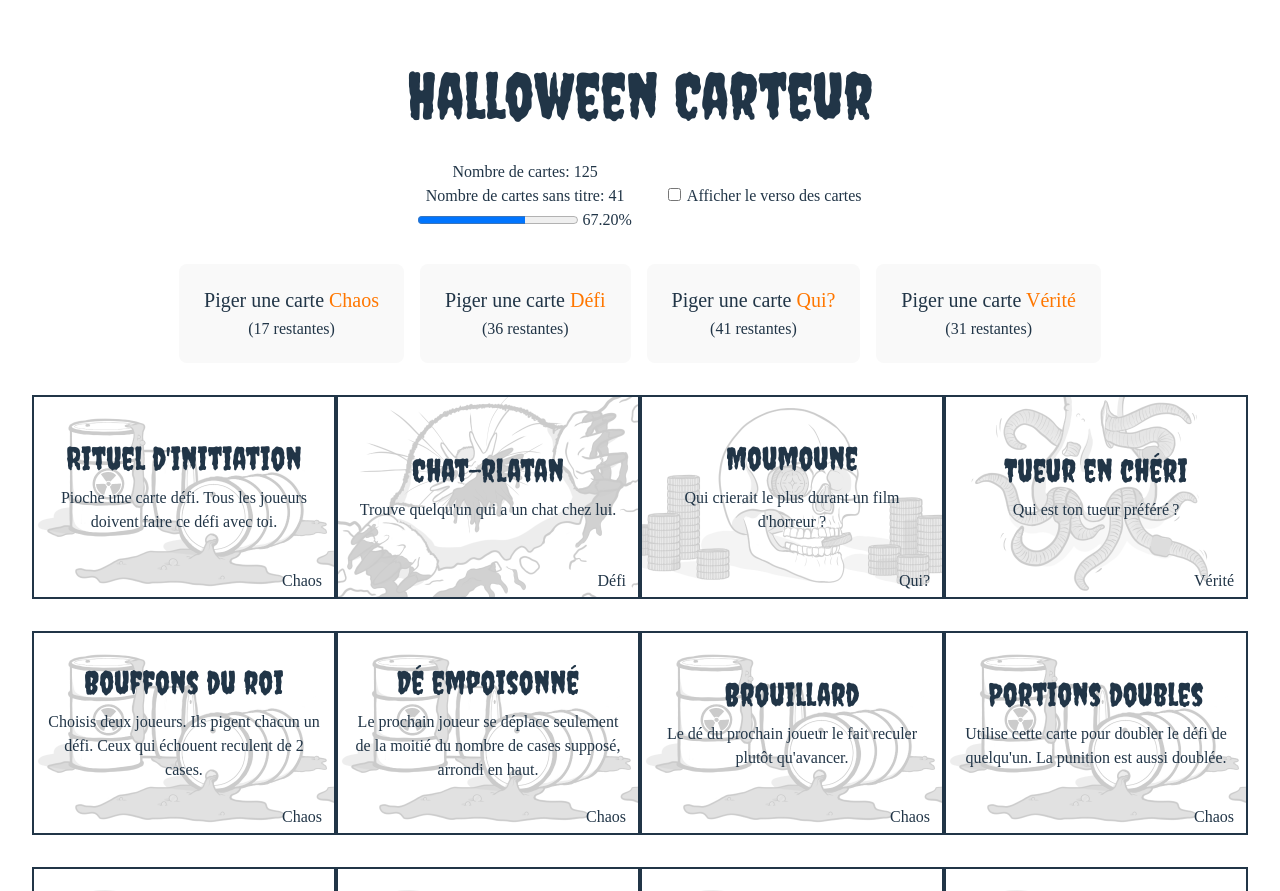
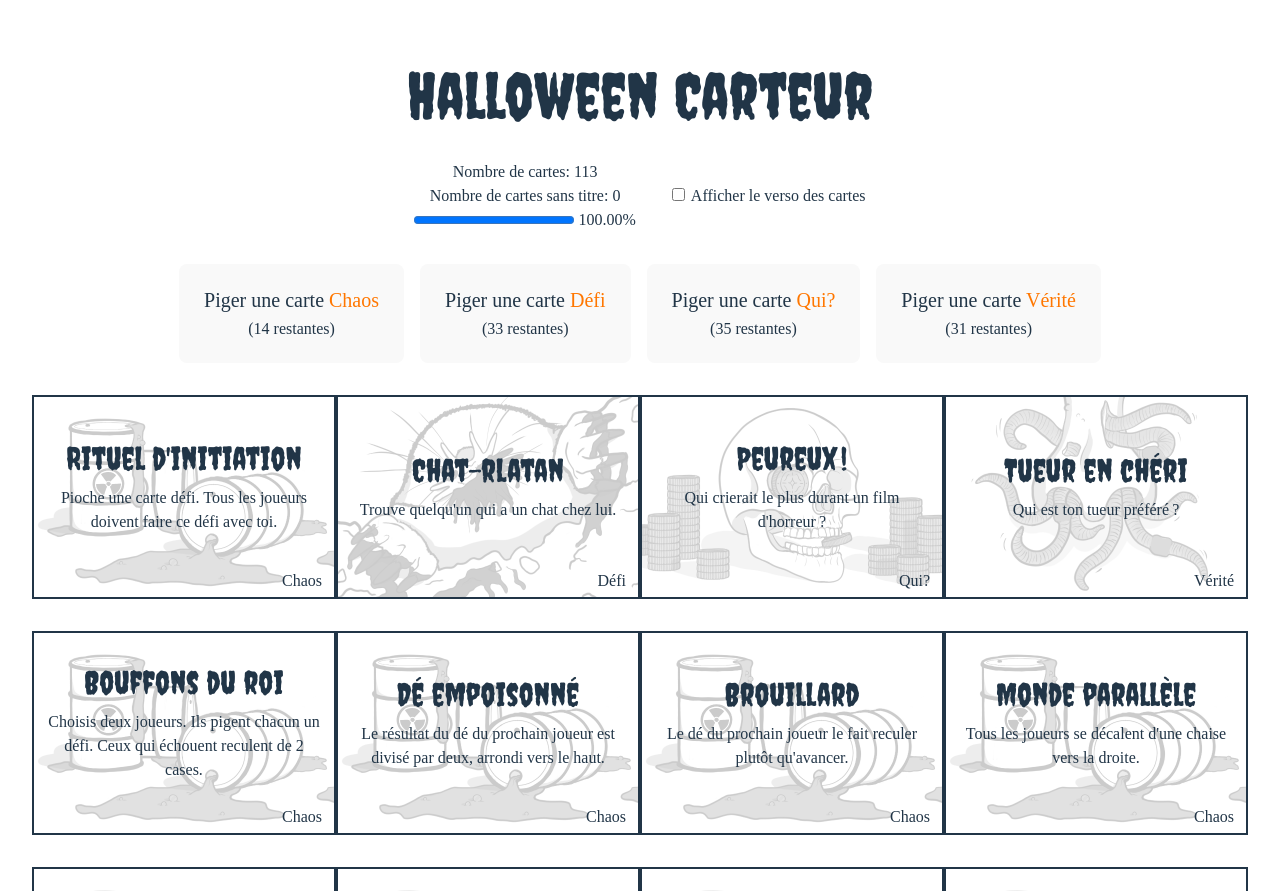
Before and after one commit to beaudry/HalloweenCarteur, a Preact app: page / in a window 1280 px wide. Shown: the top 891 px of the page. Built offline with nearby package versions, Linux system fonts and the light colour scheme; a web font is replaced by a local one.

Commit message:
Ajuster les cartes

```diff
--- a/src/donnees/cartes.ts
+++ b/src/donnees/cartes.ts
@@ -4,41 +4,35 @@ import Categorie from "../modeles/Categorie";
 const cartes: Carte[] = [
     { categorie: Categorie.chaos, cycle: "Solidarité", description: "Pioche une carte défi. Tous les joueurs doivent faire ce défi avec toi.", titre: "Rituel d'initiation" },
     { categorie: Categorie.defi, cycle: "Enquête", description: "Trouve quelqu'un qui a un chat chez lui.", titre: "Chat-rlatan" },
-    { categorie: Categorie.qui, cycle: "Film d'horreur", description: "Qui crierait le plus durant un film d'horreur?", titre: "Moumoune" },
+    { categorie: Categorie.qui, cycle: "Film d'horreur", description: "Qui crierait le plus durant un film d'horreur?", titre: "Peureux!" },
     { categorie: Categorie.verite, cycle: "Mal", description: "Qui est ton tueur préféré?", titre: "Tueur en chéri" },
 
     { categorie: Categorie.chaos, cycle: "« Solidarité »", description: "Choisis deux joueurs. Ils pigent chacun un défi. Ceux qui échouent reculent de 2 cases.", titre: "Bouffons du roi" },
-    { categorie: Categorie.chaos, cycle: "Bibi Party", description: "Le prochain joueur se déplace seulement de la moitié du nombre de cases supposé, arrondi en haut.", titre: "Dé empoisonné" }, // Valider avec Léa
+    { categorie: Categorie.chaos, cycle: "Bibi Party", description: "Le résultat du dé du prochain joueur est divisé par deux, arrondi vers le haut.", titre: "Dé empoisonné" }, // Valider avec Léa
     { categorie: Categorie.chaos, cycle: "Bibi Party", description: "Le dé du prochain joueur le fait reculer plutôt qu'avancer.", titre: "Brouillard" },
-    { categorie: Categorie.chaos, cycle: "Garde cette carte", description: "Utilise cette carte pour doubler le défi de quelqu'un. La punition est aussi doublée.", titre: "Portions doubles" },
-    { categorie: Categorie.chaos, cycle: "Garde cette carte", description: "Utilise cette carte pour faire piger un nouveau défi à quelqu'un.", titre: "Non merci!" },
-    { categorie: Categorie.chaos, cycle: "Réorganisation", description: "Échangez les pions de ceux qui ont des verres vides avec ceux dont le verre est plein.", titre: "Bande d'ivrognes" },
     { categorie: Categorie.chaos, cycle: "Réorganisation", description: "Tous les joueurs se décalent d'une chaise vers la droite.", titre: "Monde parallèle" },
-    { categorie: Categorie.chaos, cycle: "Solidarité", description: "Avance d'une case tous les joueurs en arrière de toi.", titre: "Parfum alléchant" },
-    { categorie: Categorie.chaos, cycle: "Solidarité", description: "Avance de deux cases tous les joueurs sauf le premier.", titre: "Il fait une sieste" },
+    { categorie: Categorie.chaos, cycle: "Solidarité", description: "Avance d'une case tous les joueurs en arrière de toi.", titre: "Traqueurs" },
+    { categorie: Categorie.chaos, cycle: "Solidarité", description: "Avance de deux cases tous les joueurs sauf le premier.", titre: "Paralysie" },
     { categorie: Categorie.chaos, cycle: "Solidarité", description: "Avance le dernier joueur de trois cases.", titre: "Il a vu un fantôme" },
     { categorie: Categorie.chaos, cycle: "Solidarité", description: "Déplace le premier joueur sur la case du dernier joueur.", titre: "C'est un trouillard!" },
-    { categorie: Categorie.chaos, cycle: "Solidarité", description: "Le prochain joueur passe son tour.", titre: "Enterré vivant" }, // Ôté le mot "prochain"
+    { categorie: Categorie.chaos, cycle: "Solidarité", description: "Le prochain joueur passe son tour.", titre: "Enterré vivant" },
     { categorie: Categorie.chaos, cycle: "Solidarité", description: "Le prochain joueur recule de deux cases.", titre: "Retour dans le temps" },
-    { categorie: Categorie.chaos, cycle: "Spécial", description: "Les pions bougent dorénavant de l'autre côté. Le départ et le but sont inversés.", titre: "Versa" },
-    { categorie: Categorie.chaos, cycle: "Spécial", description: "Les pions bougent dorénavant de l'autre côté. Le départ et le but sont inversés.", titre: "Vice" },
+    { categorie: Categorie.chaos, cycle: "Spécial", description: "Les pions bougent dorénavant de l'autre côté. Le départ et l'arrivée sont inversés.", titre: "Versa" },
+    { categorie: Categorie.chaos, cycle: "Spécial", description: "Les pions bougent dorénavant de l'autre côté. Le départ et l'arrivée sont inversés.", titre: "Vice" },
     { categorie: Categorie.chaos, cycle: "Voleur", description: "Le prochain joueur avance ton pion plutôt que le sien. Les actions négatives affectent son pion.", titre: "Possession" },
 
     { categorie: Categorie.defi, cycle: "Enquête", description: "Trouve quelqu'un qui a une imprimante 3D chez lui.", titre: "Bonne impression" },
     { categorie: Categorie.defi, cycle: "Enquête", description: "Trouve quelqu'un qui est encore aux études.", titre: "Martyr.e" },
     { categorie: Categorie.defi, cycle: "Enquête", description: "Trouve quelqu'un qui est venu en autobus.", titre: "Combustion" },
     { categorie: Categorie.defi, cycle: "Enquête", description: "Trouve quelqu'un qui est venu en voiture.", titre: "Pégaze" },
-    { categorie: Categorie.defi, cycle: "Enquête", description: "Trouve le frère ou la sœur de quelqu'un au party.", titre: "Bruh" }, // Nouveau
+    { categorie: Categorie.defi, cycle: "Enquête", description: "Trouve deux personnes de la même famille.", titre: "Lien de sang" },
 
     { categorie: Categorie.defi, cycle: "Improvisation", description: "Explique à la police pourquoi tu as un cadavre dans ton coffre de voiture.", titre: "Sang froid" },
     { categorie: Categorie.defi, cycle: "Improvisation", description: "Explique au joueur à ta droite pourquoi tu as besoin de lui pour ton rituel.", titre: "L'Élu.e" },
-    { categorie: Categorie.defi, cycle: "Improvisation", description: "Explique au monstre de Frankenstein (la personne à ta gauche) l'origine de sa main droite.", titre: "Histoire morcelée" },
+    { categorie: Categorie.defi, cycle: "Improvisation", description: "Explique au monstre de Frankenstein (le joueur à ta gauche) l'origine de sa main droite.", titre: "Histoire morcelée" },
     { categorie: Categorie.defi, cycle: "Improvisation", description: "Explique pourquoi les loup-garous sont des membres essentiels de notre société.", titre: "Citoyens à poils" },
     { categorie: Categorie.defi, cycle: "Improvisation", description: "Explique pourquoi les rats ont été faussement blâmés pour la peste bubonique.", titre: "Pandémie" },
     { categorie: Categorie.defi, cycle: "Improvisation", description: "On sait que le Diable est souvent représenté par une chèvre. Vend-nous le fromage qui en résulterait.", titre: "Dégoûtstation" },
-    { categorie: Categorie.defi, cycle: "Improvisation", description: "Explique au joueur à ta droite les petits caractères dans le contrat pour son âme.", titre: "Mauvais signe" }, // Nouveau
-    { categorie: Categorie.defi, cycle: "Improvisation", description: "Présente aux autres élèves de ta classe ton piranha qui parle.", titre: "Il ne mord pas" }, // Nouveau
-    { categorie: Categorie.defi, cycle: "Improvisation", description: "Explique à tes assurances comment un piano est tombé sur ton ou ta partenaire « accidentellement ».", titre: "Faux accord" }, // Nouveau
 
     { categorie: Categorie.defi, cycle: "Langage", description: "Communique seulement en utilisant plusieurs cris d'animaux jusqu'à ton prochain tour.", titre: "À l'abattoir" },
     { categorie: Categorie.defi, cycle: "Langage", description: "Ne dis plus un mot jusqu'à ton prochain tour.", titre: "Silence, mon agneau" },
@@ -53,66 +47,60 @@ const cartes: Carte[] = [
     { categorie: Categorie.defi, cycle: "Mimes", description: "Une araignée.", titre: "Mime l'énoncé" },
     { categorie: Categorie.defi, cycle: "Mimes", description: "Un clown tueur.", titre: "Mime l'énoncé" },
     { categorie: Categorie.defi, cycle: "Mimes", description: "Une séance de Ouija.", titre: "Mime l'énoncé" },
-    { categorie: Categorie.defi, cycle: "Partage", description: "Emprunte un accessoire de quelqu'un d'autre jusqu'à ton prochain tour.", titre: "Mascarade" },
+    { categorie: Categorie.defi, cycle: "Partage", description: "Emprunte l'accessoire de quelqu'un jusqu'à ton prochain tour.", titre: "Mascarade" },
     { categorie: Categorie.defi, cycle: "Partage", description: "Mets les bas de quelqu'un d'autre jusqu'à ton prochain tour.", titre: "Coup bas" },
-    { categorie: Categorie.defi, cycle: "Partage", description: "Porte le chapeau de quelqu'un d'autre jusqu'à ton prochain tour.", titre: "Tu deviens chauve" },
+    { categorie: Categorie.defi, cycle: "Partage", description: "Porte un chapeau jusqu'à ton prochain tour.", titre: "Tu deviens chauve" },
     { categorie: Categorie.defi, cycle: "Social", description: "Nomme correctement tous les joueurs à la table.", titre: "Sans nom" },
-    { categorie: Categorie.defi, cycle: "Social", description: "Trouve un.e non-joueur.euse et viens nous le.a présenter en quelques phrases.", titre: "Recrutement" },
+    { categorie: Categorie.defi, cycle: "Social", description: "Trouve quelqu'un qui ne joue pas et viens nous le/la présenter en quelques phrases.", titre: "Recrutement" },
     { categorie: Categorie.defi, cycle: "Social", description: "Va changer la chanson qui joue et mets celle de ton choix. Chante-la (la table doit t'entendre).", titre: "Perce-oreilles" },
-    { categorie: Categorie.defi, cycle: "Connaissances générales", description: "Donne le titre d'au moins deux des films qui jouent présentement sur les écrans.", titre: "Écran de protection" }, // Nouveau
-    { categorie: Categorie.defi, cycle: "Connaissances générales", description: "Quel est le nom de la chanson qui joue présentement? Tu as dix secondes." }, // Nouveau
+    { categorie: Categorie.defi, cycle: "Connaissances générales", description: "Donne le titre d'au moins deux des films qui jouent présentement sur les écrans.", titre: "Écran de protection" },
+    { categorie: Categorie.defi, cycle: "Connaissances générales", description: "Quel est le nom de la chanson qui joue présentement? Tu as dix secondes.", titre: "Ver d'oreille" },
 
-    { categorie: Categorie.qui, cycle: "Film d'horreur", description: "Qui survivrait dans un film d'horreur?", },
-    { categorie: Categorie.qui, cycle: "Film d'horreur", description: "Qui serait le premier à mourir dans un film d'horreur?", },
-    { categorie: Categorie.qui, cycle: "Film d'horreur", description: "Qui serait le tueur dans un film d'horreur?", },
-    { categorie: Categorie.qui, cycle: "Célébration", description: "Qui serait le premier à mourir dans un film d'horreur?", },
-    { categorie: Categorie.qui, cycle: "Célébration", description: "Qui donnerait son sac de bonbons d'Halloween?", },
-    { categorie: Categorie.qui, cycle: "Célébration", description: "Qui volerait des bonbons dans ton sac d'Halloween?", },
-    { categorie: Categorie.qui, cycle: "Célébration", description: "Qui cognerait deux fois à la même maison à l'Halloween?", },
-    { categorie: Categorie.qui, cycle: "Célébration", description: "Qui aurait le costume le plus ridicule à l'Halloween?", },
-    { categorie: Categorie.qui, cycle: "Célébration", description: "Qui décore en août / en premier?", },
-    { categorie: Categorie.qui, cycle: "Célébration", description: "Qui garde ses décorations le plus longtemps?", },
-    { categorie: Categorie.qui, cycle: "Célébration", description: "Qui célébrerait l'Halloween à l'année longue?", },
-    { categorie: Categorie.qui, cycle: "Costume", description: "Qui aimerait être déguisé plus souvent?", },
-    { categorie: Categorie.qui, cycle: "Costume", description: "Qui a décidé de son costume le plus à la dernière minute?", },
-    { categorie: Categorie.qui, cycle: "Costume", description: "Qui a réutilisé son costume de l'année passée?", },
-    { categorie: Categorie.qui, cycle: "Costume", description: "Qui a le plus beau costume?", },
-    { categorie: Categorie.qui, cycle: "Costume", description: "Qui possède un maillot de bain orange?", },
-    { categorie: Categorie.qui, cycle: "Traître", description: "Qui pourrait être un vampire?", },
-    { categorie: Categorie.qui, cycle: "Traître", description: "Qui pourrait être un loup-garou?", },
-    { categorie: Categorie.qui, cycle: "Traître", description: "Qui vendrait son âme au Diable?", },
-    { categorie: Categorie.qui, cycle: "Traître", description: "Qui donnerait le plus d'informations aux aliens?", },
-    { categorie: Categorie.qui, cycle: "Traître", description: "Qui mangerait de la chaire humaine?", },
-    { categorie: Categorie.qui, cycle: "Traître", description: "Qui est un trafiquant d'organes?", },
+    { categorie: Categorie.qui, cycle: "Film d'horreur", description: "Qui survit dans un film d'horreur?", titre: "Dernier debout" },
+    { categorie: Categorie.qui, cycle: "Film d'horreur", description: "Qui est le premier à mourir dans un film d'horreur?", titre: "Proie facile" },
+    { categorie: Categorie.qui, cycle: "Film d'horreur", description: "Qui est le tueur dans un film d'horreur?", titre: "Désir sanglant" },
+    { categorie: Categorie.qui, cycle: "Célébration", description: "Qui donne son sac de bonbons d'Halloween?", titre: "Âme charitable" },
+    { categorie: Categorie.qui, cycle: "Célébration", description: "Qui est un voleur de bonbons?", titre: "Pickbucket" },
+    { categorie: Categorie.qui, cycle: "Célébration", description: "Qui cogne deux fois à la même maison à l'Halloween?", titre: "Harceleur" },
+    { categorie: Categorie.qui, cycle: "Célébration", description: "Qui a le costume le plus ridicule à l'Halloween?", titre: "Petit clown" },
+    { categorie: Categorie.qui, cycle: "Célébration", description: "Qui est le premier à décorer pour l'Halloween?", titre: "Potence" },
+    { categorie: Categorie.qui, cycle: "Célébration", description: "Qui garde ses décorations le plus longtemps?", titre: "Pendues" },
+    { categorie: Categorie.qui, cycle: "Célébration", description: "Qui célèbre l'Halloween à l'année longue?", titre: "Figé dans le temps" },
+    { categorie: Categorie.qui, cycle: "Costume", description: "Qui aimerait être déguisé plus souvent?", titre: "Seconde peau" },
+    { categorie: Categorie.qui, cycle: "Costume", description: "Qui a décidé de son costume à la dernière minute?", titre: "Esprit perdu" },
+    { categorie: Categorie.qui, cycle: "Costume", description: "Qui a réutilisé son costume de l'année passée?", titre: "Revenant" },
+    { categorie: Categorie.qui, cycle: "Costume", description: "Qui a le plus beau costume?", titre: "Bien léché" },
+    { categorie: Categorie.qui, cycle: "Costume", description: "Qui possède un maillot de bain orange?", titre: "Citrouille de plage" },
+    { categorie: Categorie.qui, cycle: "Traître", description: "Qui est un vampire?", titre: "Dracula" },
+    { categorie: Categorie.qui, cycle: "Traître", description: "Qui a vendu son âme au Diable?", titre: "Signez ici" },
+    { categorie: Categorie.qui, cycle: "Traître", description: "Qui donnerait le plus d'informations aux aliens?", titre: "Sondage" },
+    { categorie: Categorie.qui, cycle: "Traître", description: "Qui mangerait de la chaire humaine?", titre: "C-Hannibal" },
+    { categorie: Categorie.qui, cycle: "Traître", description: "Qui est un trafiquant d'organes?", titre: "Beau, bon, pas chair" },
 
-    { categorie: Categorie.qui, description: "Qui serait pris dans Serpentard?", },
-    { categorie: Categorie.qui, description: "Qui est le plus malchanceux?", },
-    { categorie: Categorie.qui, description: "Qui a un téléphone avec moins de 5% de batterie?", },
-    { categorie: Categorie.qui, description: "Qui aime le plus le chocolat?", },
-    { categorie: Categorie.qui, description: "Qui était #TeamJacob en 2009?", },
-    { categorie: Categorie.qui, description: "Qui frencherait un loup-garou?", },
-    { categorie: Categorie.qui, description: "Qui tomberait en amour avec un fantôme?", },
-    { categorie: Categorie.qui, description: "Envers qui un fantôme tomberait en amour?", },
-    { categorie: Categorie.qui, description: "Qui te croirait si tu lui disais que tu pouvais prédire le futur?", },
-    { categorie: Categorie.qui, description: "Qui t'aiderait à enterrer un cadavre?", },
-    { categorie: Categorie.qui, description: "Qui ferait les meilleurs potions?", },
-    { categorie: Categorie.qui, description: "Qui hurle le plus fort à la lune?", },
-    { categorie: Categorie.qui, description: "Qui serait le meilleure chasseur de vampires?", },
-    { categorie: Categorie.qui, description: "Qui sera le prochain à briser un miroir?", },
-    { categorie: Categorie.qui, description: "Qui a l'aura la plus sensible?", },
-    { categorie: Categorie.qui, description: "Qui peut parler aux morts?", },
-    { categorie: Categorie.qui, description: "Qui jouerait à Ouija dans un cimetière?", },
-    { categorie: Categorie.qui, description: "Qui garderait un zombie en cage pour l'étudier?", },
+    { categorie: Categorie.qui, description: "Toi!<br />Recule d'une case.", titre: "Qui est malchanceux?", },
+    { categorie: Categorie.qui, description: "Qui a un téléphone avec moins de 5% de batterie?", titre: "Vie a un fil" },
+    { categorie: Categorie.qui, description: "Qui aime le plus le chocolat?", titre: "Sang% cacao" },
+    { categorie: Categorie.qui, description: "Qui frencherait un loup-garou?", titre: "Baiser de pleine lune" },
+    { categorie: Categorie.qui, description: "Qui tomberait en amour avec un fantôme?", titre: "Sois mon Boo" },
+    { categorie: Categorie.qui, description: "Avec qui un fantôme tomberait en amour?", titre: "Amour d'outre-tombe" },
+    { categorie: Categorie.qui, description: "Qui te croirait si tu lui disais que tu pouvais prédire le futur?", titre: "Le Prophète" },
+    { categorie: Categorie.qui, description: "Qui t'aiderait à enterrer un cadavre?", titre: "La pelle" },
+    { categorie: Categorie.qui, description: "Qui fait les meilleurs potions?", titre: "Très louche" },
+    { categorie: Categorie.qui, description: "Qui est le meilleur chasseur de vampires?", titre: "Ail ail ail" },
+    { categorie: Categorie.qui, description: "Qui est le prochain à briser un miroir?", titre: "Mauvais présage" },
+    { categorie: Categorie.qui, description: "Qui a l'aura la plus sensible?", titre: "Froid dans le dos" },
+    { categorie: Categorie.qui, description: "Qui joue à Ouija dans un cimetière?", titre: "Nécromancie" },
+    { categorie: Categorie.qui, description: "Qui garde un zombie en cage pour l'étudier?", titre: "Chair de recherche" },
 
     { categorie: Categorie.verite, cycle: "Halloween", description: "Qu'est-ce que la maison de riches donnait quand tu passais l'Halloween?", titre: "Butin" },
     { categorie: Categorie.verite, cycle: "Halloween", description: "Quel bonbon espérais-tu obtenir quand tu passais l'Halloween?", titre: "Désir" },
     { categorie: Categorie.verite, cycle: "Halloween", description: "Quel bonbon ne mangeais-tu jamais quand tu passais l'Halloween?", titre: "Beurk" },
     { categorie: Categorie.verite, cycle: "Halloween", description: "Quel est ton film d'Halloween préféré?", titre: "Netflix & Kill" },
     { categorie: Categorie.verite, cycle: "Halloween", description: "Quel genre de sac utilisais-tu quand tu passais l'Halloween?", titre: "Puissant fond" },
-    { categorie: Categorie.verite, cycle: "Halloween", description: "Tu as passé l'Halloween jusqu'à quel âge?", titre: "T'es ben grand toé" },
+    { categorie: Categorie.verite, cycle: "Halloween", description: "Jusqu'à quel âge as-tu passé l'Halloween?", titre: "T'es ben grand toé" },
     { categorie: Categorie.verite, cycle: "Mal", description: "Pour quelle raison irais-tu en prison?", titre: "Esprit criminel" },
-    { categorie: Categorie.verite, cycle: "Mal", description: "Quelle est ton incantation préférée?", titre: "Hééé macarena" },
-    { categorie: Categorie.verite, cycle: "Mal", description: "Qui est ta sorcière préféréé?", titre: "Ensorcelé" },
+    { categorie: Categorie.verite, cycle: "Mal", description: "Quelle est ton incantation préférée?", titre: "Hééé macabrena" },
+    { categorie: Categorie.verite, cycle: "Mal", description: "Qui est ta sorcière préférée?", titre: "Ensorcelé.e" },
     { categorie: Categorie.verite, cycle: "Mal", description: "Selon toi, quelle est la pire malédiction que quelqu'un pourrait recevoir?", titre: "Ultime punition" },
     { categorie: Categorie.verite, cycle: "Mal", description: "Si on remplaçait tous les humains par des copies de toi, qu'est-ce qui va causer le premier meurtre?", titre: "Bombe à retardement" },
     { categorie: Categorie.verite, cycle: "Mal", description: "Si tu devais tuer quelqu'un, qu'utiliserais-tu comme arme?", titre: "Arme fatale" },
@@ -121,7 +109,7 @@ const cartes: Carte[] = [
     { categorie: Categorie.verite, cycle: "Marie/tue/fourre", description: ["Leatherface", "Jason Voorhees", "Michael Myer"], titre: "Marie/tue/fourre" },
     { categorie: Categorie.verite, cycle: "Marie/tue/fourre", description: ["Patrick Bateman", "Sweeney Todd", "Hannibal Lecter"], titre: "Marie/tue/fourre" },
     { categorie: Categorie.verite, cycle: "Marie/tue/fourre", description: ["Un loup-garou", "Un vampire", "Un zombie"], titre: "Marie/tue/fourre" },
-    { categorie: Categorie.verite, cycle: "Mise en situation", description: "Qu'est-ce qu'un inconnu pourrait te dire pour que tu rentres dans sa van?", titre: "Stranger danger" },
+    { categorie: Categorie.verite, cycle: "Mise en situation", description: "Qu'est-ce qu'un inconnu pourrait te dire pour que tu entres dans sa van?", titre: "Stranger danger" },
     { categorie: Categorie.verite, cycle: "Mise en situation", description: "Qui invoquerais-tu lors d'un rituel occulte, et que lui demanderais-tu?", titre: "Séance privée" },
     { categorie: Categorie.verite, cycle: "Mise en situation", description: "Qui serais-tu dans un film d'horreur?", titre: "Projection" },
     { categorie: Categorie.verite, cycle: "Mise en situation", description: "Si tu étais un fantôme, qu'hanterais-tu?", titre: "Anche hantée" },
```
